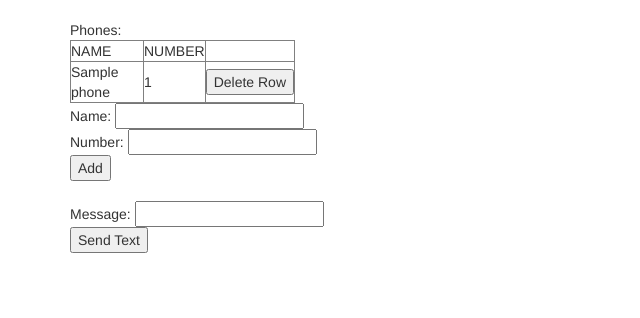
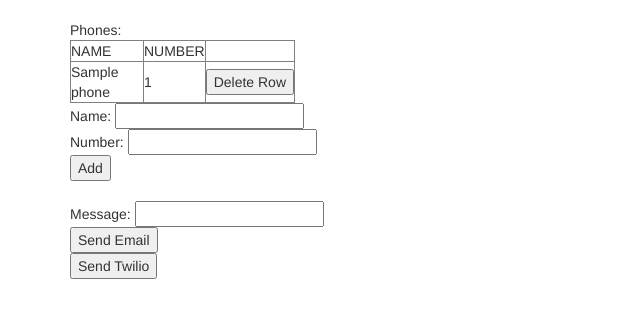
Before and after one commit to noahgoldman/textlink, a Python web app: template server/textlink/templates/showEntries.html in a window 1280 px wide. Shown: the part 52-370 px from the top of the page, without its empty margins (0-640 px from the left). Run offline with Jinja, Linux system fonts and the light colour scheme; the template is opened without the code that fills it: most values are stand-ins (such as "Sample title", 1, 10 or a date in 2020); some libraries are stand-ins or nearby versions.

Commit message:
Send by twilio added to web

```diff
--- a/server/textlink/sources/sendByTwilio.py
+++ b/server/textlink/sources/sendByTwilio.py
@@ -1,8 +1,9 @@
 from twilio.rest import TwilioRestClient
+import os
 
 def sendSMS(sid, tok, sender, reciever, msg):
-    account_sid = getenv('TEXTLINK_TWILIO_SID', '')
-    auth_token  = getenv('TEXTLINK_TWILIO_AUTH', '')
+    account_sid = os.getenv('TEXTLINK_TWILIO_SID', '')
+    auth_token  = os.getenv('TEXTLINK_TWILIO_AUTH', '')
     client = TwilioRestClient(account_sid, auth_token)
 
     message = client.sms.messages.create(body=msg,
--- a/server/textlink/templates/showEntries.html
+++ b/server/textlink/templates/showEntries.html
@@ -26,8 +26,24 @@ Number: <input type="text" name="thenumber" value=""><br>
 <input type="button" value="Add" onclick="addRow();">
 <br><br>
 Message: <input type="text" name="themessage" value=""><br>
-<input type="button" value="Send Text" onclick="sendText();">
+<input type="button" value="Send Email" onclick="sendText();"><br>
+<input type="button" value="Send Twilio" onclick="sendTwilio();">
 </form>
+
+<script>
+function sendTwilio(){
+    message = document.form.themessage.value;
+
+    $.ajax({
+    type: 'POST',
+    url: "./" + {{listid}} + "/send_email",
+    data: {"sender": "17324105138", "message": message, "method": "twilio"},
+    success: function (data) { console.log(data) },
+    error : function(e) { console.log(e); alert("Failure"); }
+
+    });
+}
+</script>
 
 <script>
 function sendText(){
@@ -36,7 +52,7 @@ function sendText(){
     $.ajax({
     type: 'POST',
     url: "./" + {{listid}} + "/send_email",
-    data: {"sender": "9086702635", "message": message},
+    data: {"sender": "9086702635", "message": message, "method": "email"},
     success: function (data) { console.log(data) },
     error : function(e) { console.log(e); alert("Failure"); }
 
```
Also changed, not shown: server/textlink/views/api.py (+10 -4 lines).
